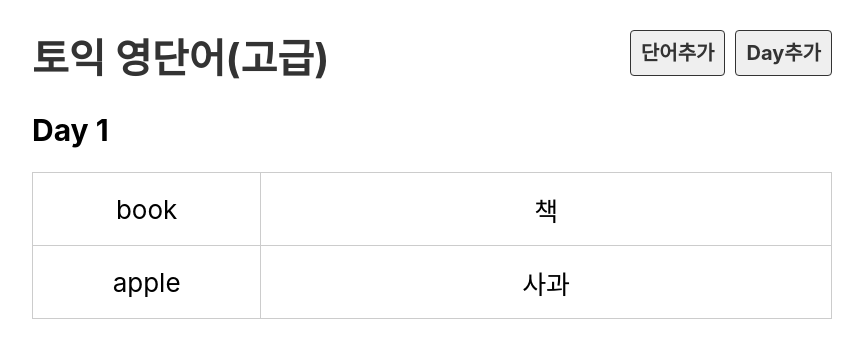
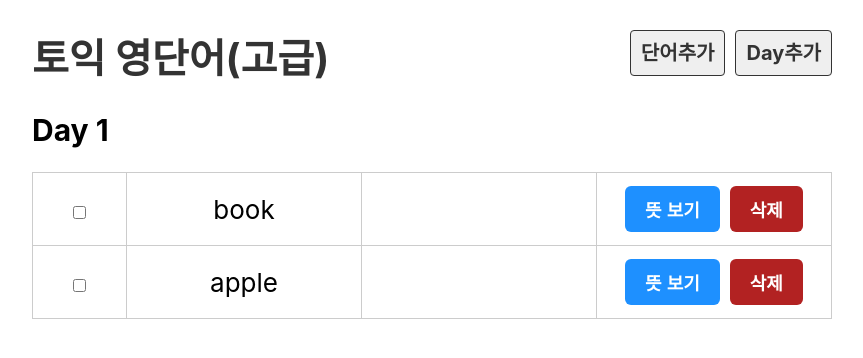
Before and after one commit to hanul-cha/reactVoca, a React (Create React App) app: page /day/1 in a window 1280 px wide. Shown: the top 358 px of the page, without its empty margins (208-1071 px from the left). Built offline with nearby package versions, Linux system fonts and the light colour scheme.

Commit message:
install json-server

```diff
--- a/src/component/Day.js
+++ b/src/component/Day.js
@@ -1,5 +1,6 @@
 import { useParams } from 'react-router-dom';
 import dummy from '../db/data.json';
+import Word from './Word.js';
 
 
 export default function Day() {
@@ -15,10 +16,7 @@
     <table>
         <tbody>
             {wordList.map(word => (
-                <tr key={word.id}>
-                    <td>{word.eng}</td>
-                    <td>{word.kor}</td>
-                </tr>
+               <Word word={word} key={word.id}/>
             ))}
         </tbody>
     </table>
--- /dev/null
+++ b/src/component/Word.js
@@ -0,0 +1,28 @@
+import { useState } from "react"
+
+export default function Word({ word }) {
+    const [isShow, setIsShow] = useState(false);
+    const [isDone, setIsDone] = useState(word.isDone);
+
+    function toggleShow() {
+        setIsShow(!isShow);
+    }
+
+    function toggleDone() {
+        setIsDone(!isDone);
+    }
+
+    return (
+        <tr className={isDone ? "off":""}>
+            <td>
+                <input type="checkbox" checked={isDone} onChange={toggleDone} />
+            </td>
+            <td>{word.eng}</td>
+            <td>{isShow && word.kor}</td>
+            <td>
+                <button onClick={toggleShow}>뜻 {isShow ? "숨기기":"보기"}</button>
+                <button className="btn_del">삭제</button>
+            </td>
+        </tr>
+    )
+}
```
